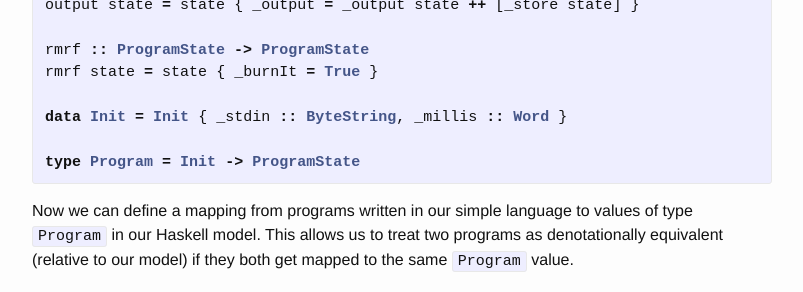
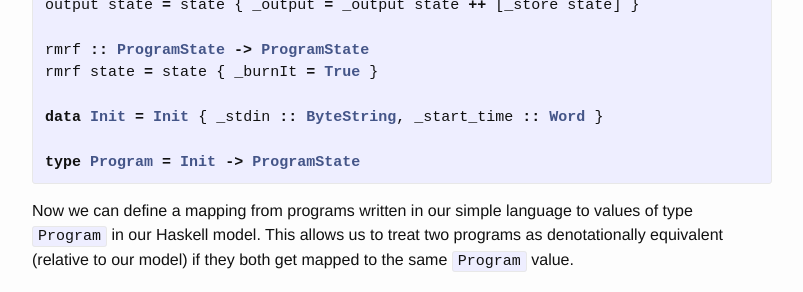
Before and after one commit to friedbrice/friedbrice.github.io, a Jekyll site: the page built from _posts/2018-05-16-denotational-semantics-in-a-nutshell.md, in a window 1280 px wide and 900 px high, scrolled down 3110 px. Shown: the part 151-443 px from the top of the window, without its empty margins (238-1041 px from the left). Built offline with Jekyll 4.4.1, drawn with Linux system fonts in a browser that asks for light colours; comment, search, counter and statistics services are not loaded.

Commit message:
better name

```diff
--- a/_posts/2018-05-16-denotational-semantics-in-a-nutshell.md
+++ b/_posts/2018-05-16-denotational-semantics-in-a-nutshell.md
@@ -180,7 +180,7 @@ output state = state { _output = _output state ++ [_store state] }
 rmrf :: ProgramState -> ProgramState
 rmrf state = state { _burnIt = True }
 
-data Init = Init { _stdin :: ByteString, _millis :: Word }
+data Init = Init { _stdin :: ByteString, _start_time :: Word }
 
 type Program = Init -> ProgramState
 {% endhighlight %}
```
